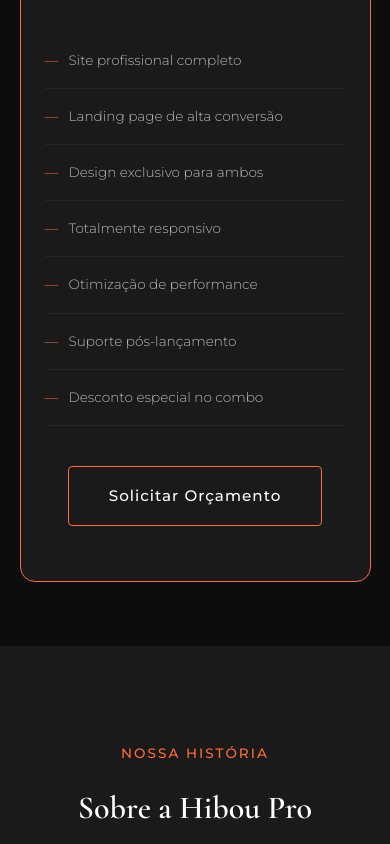
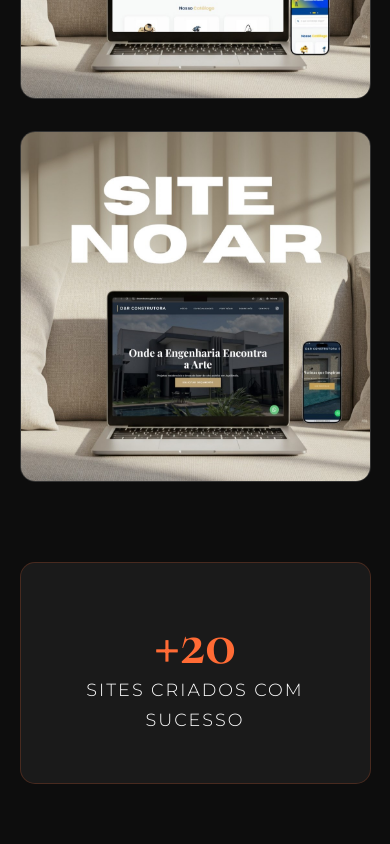
Before and after one commit to hiboupro/hiboupro, a plain HTML site: page index.html in a window 390 px wide. Shown: the part 2980-3824 px from the top of the page. Drawn offline with nearby package versions, Linux system fonts and the light colour scheme.

Commit message:
Update index.html

```diff
--- a/index.html
+++ b/index.html
@@ -116,7 +116,7 @@
             transform: translateY(-2px);
         }
 
-        /* Hero com Tag de Imagem */
+        /* Hero */
         .hero {
             min-height: 100vh;
             display: flex;
@@ -325,14 +325,76 @@
             opacity: 0.7;
         }
 
-        /* Pacotes */
-        .packages {
+        /* --- SEÇÃO PORTFÓLIO --- */
+        .portfolio {
             padding: 8rem 6%;
             background: var(--primary-black);
         }
 
+        .portfolio-grid {
+            display: grid;
+            grid-template-columns: repeat(auto-fit, minmax(300px, 1fr));
+            gap: 2rem;
+            max-width: 1100px;
+            margin: 0 auto;
+        }
+
+        .portfolio-item {
+            position: relative;
+            border-radius: var(--card-radius);
+            overflow: hidden;
+            border: 1px solid var(--border);
+            aspect-ratio: 1/1; /* Alterado para quadrado */
+        }
+
+        .portfolio-item img {
+            width: 100%;
+            height: 100%;
+            object-fit: cover; /* Garante que a imagem preencha o quadrado */
+            transition: transform 0.6s ease;
+        }
+
+        .portfolio-item:hover img {
+            transform: scale(1.05);
+        }
+
+        .counter-box {
+            text-align: center;
+            margin-top: 5rem;
+            padding: 3rem;
+            background: var(--secondary-black);
+            border-radius: var(--card-radius);
+            max-width: 600px;
+            margin-left: auto;
+            margin-right: auto;
+            border: 1px solid rgba(255, 107, 53, 0.2);
+        }
+
+        .counter-number {
+            font-family: 'Cormorant Garamond', serif;
+            font-size: 4rem;
+            color: var(--accent-orange);
+            font-weight: 700;
+            display: block;
+            line-height: 1;
+        }
+
+        .counter-text {
+            font-size: 1.1rem;
+            color: var(--text-primary);
+            text-transform: uppercase;
+            letter-spacing: 2px;
+            margin-top: 0.5rem;
+        }
+
+        /* Pacotes */
+        .packages {
+            padding: 8rem 6%;
+            background: var(--secondary-black);
+        }
+
         .package-card {
-            background: var(--secondary-black);
+            background: var(--primary-black);
             padding: 5rem 3rem 4rem 3rem;
             border: 1px solid var(--accent-orange);
             border-radius: var(--card-radius);
@@ -473,10 +535,10 @@
         @media (max-width: 768px) {
             nav { padding: 1rem 5%; }
             nav ul { display: flex; gap: 1rem; }
-            nav ul li:not(:last-child) { display: none; } /* Esconde links no mobile exceto o social */
-            .hero, .services, .packages, .about { padding: 6rem 5% 4rem 5%; }
+            nav ul li:not(:last-child) { display: none; }
+            .hero, .services, .portfolio, .packages, .about { padding: 6rem 5% 4rem 5%; }
             .hero h1 { font-size: 2.2rem; }
-            .services-grid { grid-template-columns: 1fr; }
+            .services-grid, .portfolio-grid { grid-template-columns: 1fr; }
             .service-card { padding: 2rem 1.5rem; }
             .package-card { padding: 4rem 1.5rem 3rem 1.5rem; width: 100%; }
             .package-features li { font-size: 0.85rem; padding-left: 1.5rem; }
@@ -493,6 +555,7 @@
         <ul>
             <li><a href="#home">Início</a></li>
             <li><a href="#servicos">Serviços</a></li>
+            <li><a href="#portfolio">Portfólio</a></li>
             <li><a href="#pacotes">Pacotes</a></li>
             <li><a href="#sobre">Sobre</a></li>
             <li><a href="https://www.instagram.com/hiboupro?igsh=ZWp1NTA5NnlxOTg1&utm_source=qr" target="_blank" class="nav-social"><i class="fab fa-instagram"></i></a></li>
@@ -545,6 +608,28 @@
                 <span class="promo-badge">Preços Promocionais</span>
                 <a href="https://wa.me/5599991036490?text=Olá,%20quero%20fazer%20um%20orçamento%20grátis." target="_blank" class="service-cta">Solicitar via WhatsApp</a>
             </div>
+        </div>
+    </section>
+
+    <section class="portfolio" id="portfolio">
+        <div class="section-header">
+            <div class="section-label">Portfólio</div>
+            <h2 class="section-title">Projetos Recentes</h2>
+            <p class="section-description">Uma amostra da qualidade e sofisticação que entregamos aos nossos clientes.</p>
+        </div>
+
+        <div class="portfolio-grid">
+            <div class="portfolio-item fade-in">
+                <img src="trampo1.jpeg" alt="Projeto de Site 1">
+            </div>
+            <div class="portfolio-item fade-in">
+                <img src="trampo2.jpeg" alt="Projeto de Site 2">
+            </div>
+        </div>
+
+        <div class="counter-box fade-in">
+            <span class="counter-number">+20</span>
+            <span class="counter-text">Sites Criados com Sucesso</span>
         </div>
     </section>
 
```
